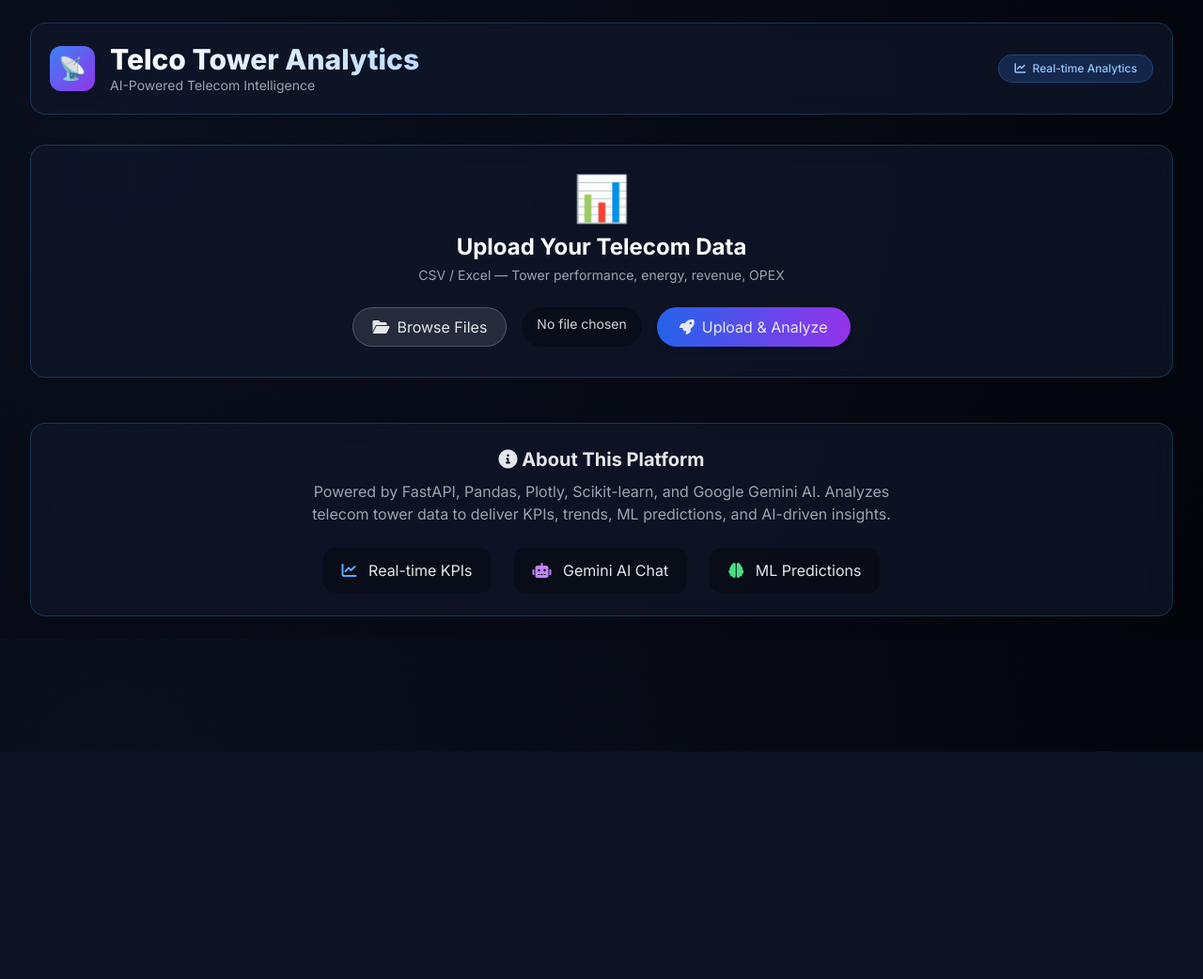
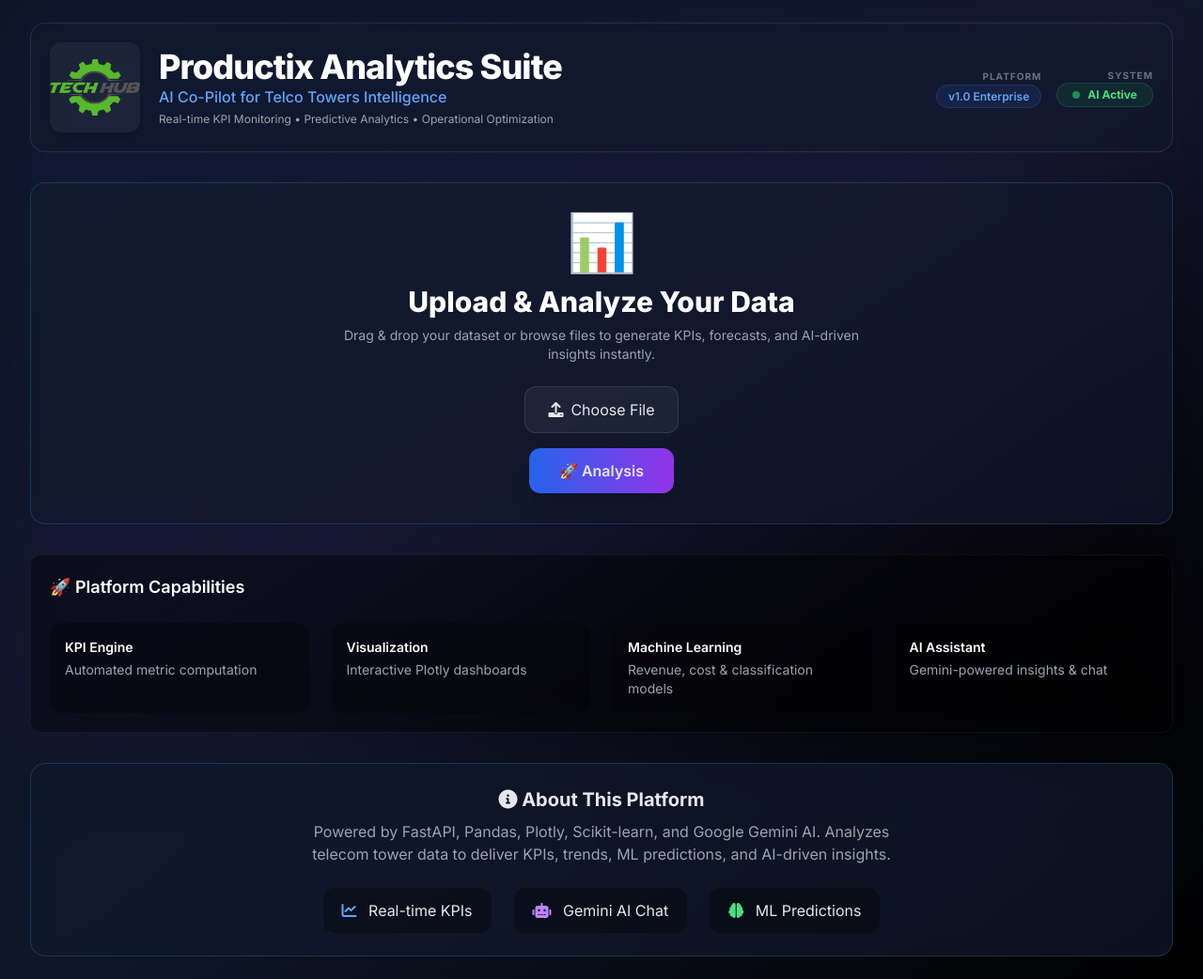
Before and after one commit to muhammadumair818/Telecos_FastAPI, a FastAPI app: page / in a window 1280 px wide. Shown: the whole page at 94% size. Before the commit the page ends 800 px from the top, so only its background shows below. Run offline with FastAPI, Linux system fonts and the light colour scheme; some libraries are stand-ins or nearby versions.

Commit message:
wrokingamazing

```diff
--- a/app/main.py
+++ b/app/main.py
@@ -8,27 +8,38 @@ import pandas as pd
 import os
 from typing import Optional
 
-# Import the NEW analysis functions (factory cost analytics)
-from .analysis import (
-    load_data_from_bytes,
-    preprocess_data,
-    compute_kpis,
-    generate_all_plots,
-    train_forecasting_model,
-    train_cost_driver_model,
-    detect_anomalies,
-    get_future_forecast_kpis,
-    get_ai_recommendations,
-    get_chat_response
-)
+# Import analysis functions (ensure analysis.py exists in same directory)
+try:
+    from .analysis import (
+        load_data_from_bytes,
+        preprocess_data,
+        compute_kpis,
+        generate_all_plots,
+        train_forecasting_model,
+        train_cost_driver_model,
+        detect_anomalies,
+        get_future_forecast_kpis,
+        get_ai_recommendations,
+        get_chat_response
+    )
+except ImportError as e:
+    print(f"Import error: {e}")
+    raise
 
 # ---------------------------
 # INIT APP & PATH SETUP
 # ---------------------------
 app = FastAPI(title="Factory Cost Analytics", version="2.0.0")
-BASE_DIR = os.path.dirname(os.path.abspath(__file__))
+
+# Correct static folder mounting
+BASE_DIR = os.path.dirname(os.path.abspath(__file__))  # directory of main.py (app/)
+static_dir = os.path.join(BASE_DIR, "static")
+if not os.path.exists(static_dir):
+    os.makedirs(static_dir)  # create if missing
+
+app.mount("/static", StaticFiles(directory=static_dir), name="static")
 templates = Jinja2Templates(directory=os.path.join(BASE_DIR, "templates"))
-app.mount("/static", StaticFiles(directory="app/static"), name="static")
+
 # ---------------------------
 # GLOBAL SESSION STORE
 # ---------------------------
@@ -71,25 +82,37 @@ async def upload_file(file: UploadFile = File(...)):
         df_clean = preprocess_data(df)
 
         kpis = compute_kpis(df_clean)
-        # Default frequency = daily for plots; frontend can request different freq later
         plots = generate_all_plots(df_clean, freq='D')
 
-        # Train ML models (forecasting, cost drivers, anomalies)
-        forecast_model, forecast_test, future_dates, future_pred = train_forecasting_model(df_clean, horizon=30)
-        driver_model, driver_r2, driver_importance = train_cost_driver_model(df_clean)
-        anomaly_score, df_with_anomalies = detect_anomalies(df_clean)
-        future_kpis = get_future_forecast_kpis(df_clean, horizon=30)
+        # ML models – wrap in try/except to avoid breaking if data insufficient
+        future_kpis = {}
+        driver_importance = {}
+        anomaly_score = None
+        try:
+            forecast_model, forecast_test, future_dates, future_pred = train_forecasting_model(df_clean, horizon=30)
+            if future_pred is not None:
+                future_kpis = get_future_forecast_kpis(df_clean, horizon=30)
+        except Exception as e:
+            print(f"Forecasting error: {e}")
+        try:
+            driver_model, driver_r2, driver_importance = train_cost_driver_model(df_clean)
+        except Exception as e:
+            print(f"Driver model error: {e}")
+        try:
+            anomaly_score, df_with_anomalies = detect_anomalies(df_clean)
+        except Exception as e:
+            print(f"Anomaly detection error: {e}")
 
         session_id = str(uuid.uuid4())
         sessions[session_id] = {
             "dataframe": df_clean.to_dict(orient="records"),
-            "forecast_model": forecast_model,
-            "driver_model": driver_model,
+            "forecast_model": None,  # models not pickled; retrain on demand
+            "driver_model": None,
             "anomaly_score": anomaly_score,
             "future_kpis": future_kpis,
             "driver_importance": driver_importance,
-            "future_dates": [d.isoformat() for d in future_dates] if future_dates else [],
-            "future_pred": future_pred.tolist() if future_pred is not None else []
+            "future_dates": [],
+            "future_pred": []
         }
 
         return {
@@ -104,7 +127,7 @@ async def upload_file(file: UploadFile = File(...)):
         raise HTTPException(status_code=500, detail=f"Upload failed: {str(e)}")
 
 # ---------------------------
-# PLOTS (with frequency parameter)
+# PLOTS (with frequency)
 # ---------------------------
 @app.get("/plots/{session_id}")
 async def get_plots(session_id: str, freq: str = Query('D', regex='^(D|W|M)$')):
@@ -135,7 +158,7 @@ async def forecast(session_id: str, horizon: int = Form(30)):
 @app.get("/cost_drivers/{session_id}")
 async def cost_drivers(session_id: str):
     sess = get_session(session_id)
-    importance = sess.get("driver_importance")
+    importance = sess.get("driver_importance", {})
     if not importance:
         raise HTTPException(400, "Cost driver model not trained")
     return {"importance": importance}
@@ -148,8 +171,7 @@ async def anomalies(session_id: str):
     sess = get_session(session_id)
     df = pd.DataFrame(sess["dataframe"])
     score, df_anom = detect_anomalies(df)
-    # Return only rows marked as anomaly (optional)
-    anomalies_list = df_anom[df_anom['Anomaly'] == True][['Date', 'Total_OpEx']].to_dict(orient='records')
+    anomalies_list = df_anom[df_anom['Anomaly'] == True][['Date', 'Total_OpEx']].to_dict(orient='records') if 'Date' in df_anom else []
     return {"anomaly_score": score, "anomalies": anomalies_list}
 
 # ---------------------------
@@ -185,18 +207,16 @@ async def chat(session_id: str, message: str = Form(...)):
         raise HTTPException(status_code=500, detail=str(e))
 
 # ---------------------------
-# WHAT-IF SCENARIO (energy price rise)
+# WHAT-IF SCENARIO
 # ---------------------------
 @app.post("/whatif/{session_id}")
 async def what_if(session_id: str, energy_price_increase_pct: float = Form(10)):
     sess = get_session(session_id)
     df = pd.DataFrame(sess["dataframe"])
-    # Simple what-if: increase Energy_Type_1 and Energy_Type_2 costs by given percent
     df_whatif = df.copy()
     for col in ['Energy_Type_1', 'Energy_Type_2']:
         if col in df_whatif.columns:
             df_whatif[col] = df_whatif[col] * (1 + energy_price_increase_pct / 100)
-    # Recalculate Total_OpEx
     df_whatif['Total_OpEx'] = df_whatif[['HR_Cost', 'Operation_Cost', 'Admin_Cost', 'Other_Cost']].sum(axis=1) + df_whatif[['Energy_Type_1', 'Energy_Type_2']].sum(axis=1)
     total_new_opex = df_whatif['Total_OpEx'].sum()
     original_opex = df['Total_OpEx'].sum()
--- a/app/templates/index.html
+++ b/app/templates/index.html
@@ -3,7 +3,7 @@
 <head>
     <meta charset="UTF-8">
     <meta name="viewport" content="width=device-width, initial-scale=1.0, user-scalable=yes">
-    <title>Telco Tower Analytics | AI-Powered Intelligence</title>
+    <title>AI Co-Pilot for Telco Towers Intelligence</title>
     <!-- Tailwind CSS + Fonts -->
     <script src="https://cdn.tailwindcss.com"></script>
     <link href="https://fonts.googleapis.com/css2?family=Inter:opsz,wght@14..32,300;14..32,400;14..32,500;14..32,600;14..32,700;14..32,800&display=swap" rel="stylesheet">
@@ -14,44 +14,101 @@
     <script src="https://code.jquery.com/jquery-3.7.1.min.js"></script>
     <!-- Custom CSS -->
     <link rel="stylesheet" href="/static/style.css">
+
+
+    <link rel="icon" type="image/png" href="/static/tecohublogo.png">
+
+
 </head>
-<body class="text-gray-200 antialiased">
+<body class="text-gray-200 antialiased bg-gradient-to-br from-[#0b1220] via-[#0f172a] to-black">
+    <div class="fixed inset-0 -z-10 bg-gradient-to-br from-blue-900/20 via-purple-900/10 to-black blur-2xl"></div>
 
-<div class="max-w-7xl mx-auto px-4 py-6 md:px-6 lg:px-8">
-    <!-- Header with glass effect -->
-    <div class="glass-card rounded-2xl p-5 flex flex-wrap justify-between items-center mb-8">
-        <div class="flex items-center gap-4">
-            <div class="w-12 h-12 bg-gradient-to-br from-blue-500 to-purple-600 rounded-xl flex items-center justify-center text-2xl shadow-lg">
-                📡
+<body class="text-gray-200 antialiased bg-gradient-to-br from-[#0b1220] via-[#0f172a] to-black">
+
+<div class="max-w-7xl mx-auto px-4 md:px-6 lg:px-8 py-6 space-y-8">
+<div class="glass-card rounded-2xl p-5 flex flex-wrap justify-between items-center mb-8 border border-white/10">
+
+    <!-- LEFT SIDE -->
+    <div class="flex items-center gap-5">
+
+
+<div class="w-20 h-20 md:w-24 md:h-24 flex items-center justify-center rounded-xl bg-white/5 shadow-md">
+
+    <img src="/static/tecohublogo.png"
+     class="h-12 md:h-16 lg:h-20 object-contain">
 </div>
+        <!-- TITLE + TAGLINE -->
         <div>
-                <h1 class="text-2xl md:text-3xl font-extrabold bg-gradient-to-r from-white to-blue-200 bg-clip-text text-transparent">Telco Tower Analytics</h1>
-                <p class="text-sm text-gray-400">AI-Powered Telecom Intelligence</p>
+            <h1 class="text-2xl md:text-4xl font-black text-white tracking-tight">
+                Productix Analytics Suite
+            </h1>
+
+            <p class="text-sm md:text-base text-blue-400 font-medium">
+                AI Co-Pilot for Telco Towers Intelligence
+            </p>
+
+            <p class="text-xs text-gray-400 mt-1">
+                Real-time KPI Monitoring • Predictive Analytics • Operational Optimization
+            </p>
         </div>
+
     </div>
-        <div class="flex items-center gap-3 mt-2 md:mt-0">
-            <span class="px-4 py-1.5 rounded-full text-xs font-medium bg-blue-500/20 text-blue-300 border border-blue-500/30">
-                <i class="fas fa-chart-line mr-1"></i> Real-time Analytics
+
+    <!-- RIGHT SIDE -->
+    <div class="flex items-center gap-4 mt-4 md:mt-0">
+
+        <div class="text-right">
+            <p class="text-[10px] text-gray-500 uppercase font-bold tracking-widest">
+                Platform
+            </p>
+            <span class="px-3 py-1 rounded-full text-xs font-semibold bg-blue-500/10 text-blue-400 border border-blue-500/20">
+                v1.0 Enterprise
             </span>
+        </div>
+
+        <div class="text-right">
+            <p class="text-[10px] text-gray-500 uppercase font-bold tracking-widest">
+                System
+            </p>
+            <span class="px-4 py-1 rounded-full text-xs font-bold bg-green-500/10 text-green-400 border border-green-500/20 flex items-center gap-2">
+                <span class="w-2 h-2 bg-green-500 rounded-full animate-pulse"></span>
+                AI Active
+            </span>
+        </div>
+
     </div>
 </div>
 
     <!-- Upload Card -->
   <div class="glass-card rounded-2xl p-6 md:p-8 text-center mb-8">
-        <div class="text-5xl mb-3">📊</div>
-        <h3 class="text-xl md:text-2xl font-bold text-white">Upload Your Telecom Data</h3>
-        <p class="text-gray-400 text-sm mt-1 mb-6">CSV / Excel — Tower performance, energy, revenue, OPEX</p>
+        <div class="text-6xl mb-4">📊</div>
+
+<h3 class="text-2xl md:text-3xl font-extrabold text-white mb-2">
+    Upload & Analyze Your Data
+</h3>
+
+<p class="text-gray-400 text-sm mb-6 max-w-xl mx-auto">
+    Drag & drop your dataset or browse files to generate KPIs, forecasts, and AI-driven insights instantly.
+</p>
+
 <form id="uploadForm" enctype="multipart/form-data">
-            <div class="flex flex-wrap justify-center gap-4">
+    <div class="flex flex-col items-center gap-4">
+
         <input type="file" id="fileInput" name="file" accept=".csv,.xlsx" hidden>
-                <button type="button" class="px-5 py-2 rounded-full bg-white/10 border border-white/20 text-gray-200 hover:bg-white/20 transition flex items-center gap-2" onclick="document.getElementById('fileInput').click()">
-                    <i class="fas fa-folder-open"></i> Browse Files
+
+        <button type="button"
+            class="px-6 py-3 rounded-xl bg-white/5 border border-white/10 hover:bg-white/10 transition flex items-center gap-2"
+            onclick="document.getElementById('fileInput').click()">
+            <i class="fas fa-upload"></i> Choose File
         </button>
-                <span id="fileName" class="px-4 py-2 rounded-full bg-black/30 text-gray-300 text-sm">No file chosen</span>
-                <button type="submit" class="px-6 py-2 rounded-full bg-gradient-to-r from-blue-600 to-purple-600 hover:from-blue-500 hover:to-purple-500 transition shadow-md flex items-center gap-2">
-                    <i class="fas fa-rocket"></i> Upload & Analyze
+
+        <button type="submit"
+            class="px-8 py-3 rounded-xl bg-gradient-to-r from-blue-600 to-purple-600 hover:scale-105 transition transform shadow-xl font-semibold flex items-center gap-2">
+            🚀 Analysis
         </button>
+
     </div>
+</form>
         </form>
     </div>
 
@@ -172,7 +229,34 @@
             </div>
         </div>
     </div>
+<!-- CAPABILITIES -->
+<div class="bg-black/40 p-5 rounded-xl border border-white/5 hover:scale-105 transition">
+    <h4 class="text-lg font-semibold text-white mb-6">🚀 Platform Capabilities</h4>
 
+    <div class="grid md:grid-cols-4 gap-6 text-sm">
+
+        <div class="bg-black/30 p-4 rounded-xl">
+            <p class="font-semibold text-white mb-1">KPI Engine</p>
+            <p class="text-gray-400">Automated metric computation</p>
+        </div>
+
+        <div class="bg-black/30 p-4 rounded-xl">
+            <p class="font-semibold text-white mb-1">Visualization</p>
+            <p class="text-gray-400">Interactive Plotly dashboards</p>
+        </div>
+
+        <div class="bg-black/30 p-4 rounded-xl">
+            <p class="font-semibold text-white mb-1">Machine Learning</p>
+            <p class="text-gray-400">Revenue, cost & classification models</p>
+        </div>
+
+        <div class="bg-black/30 p-4 rounded-xl">
+            <p class="font-semibold text-white mb-1">AI Assistant</p>
+            <p class="text-gray-400">Gemini-powered insights & chat</p>
+        </div>
+
+    </div>
+</div>
     <!-- About Section -->
     <div class="mt-12 glass-card rounded-2xl p-6 text-center">
         <h3 class="text-xl font-bold mb-2"><i class="fas fa-info-circle"></i> About This Platform</h3>
```
Also changed, not shown: app/static/tecohublogo.png (renamed from app/templates/tecohublogo.png). Lines whose indentation alone changed are shown as unchanged.
